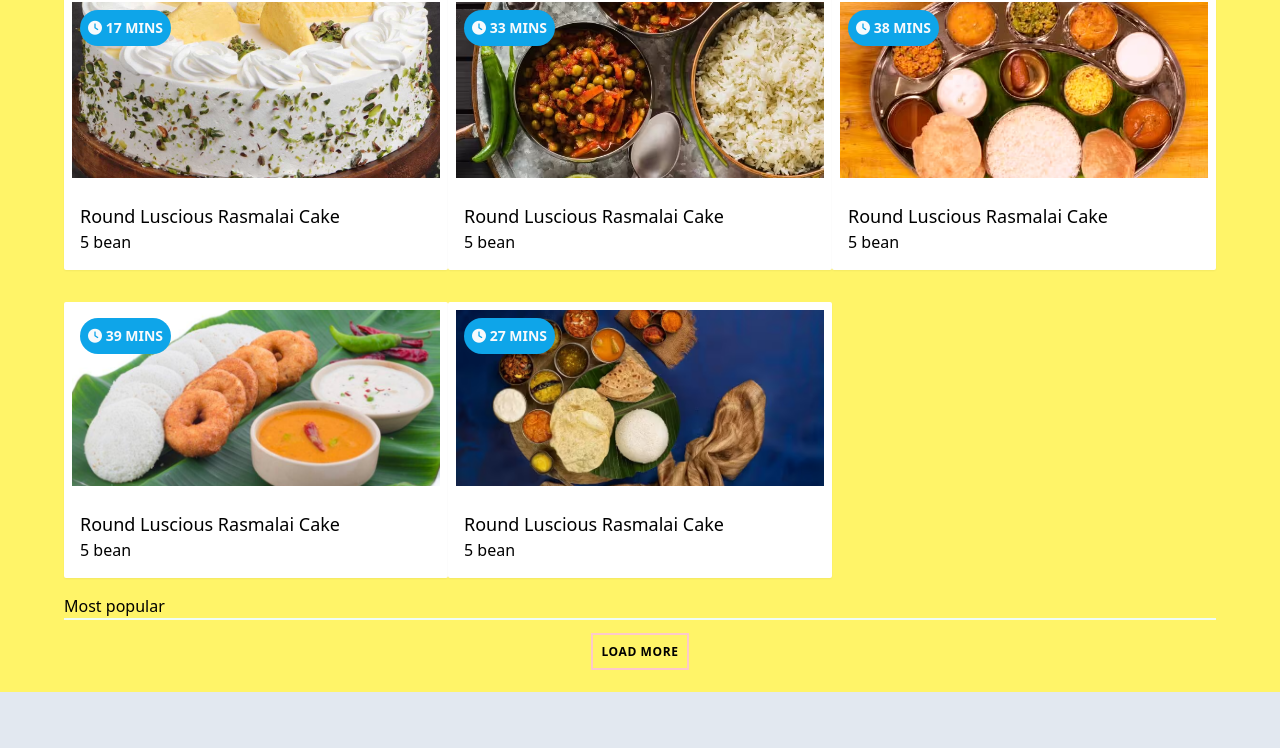
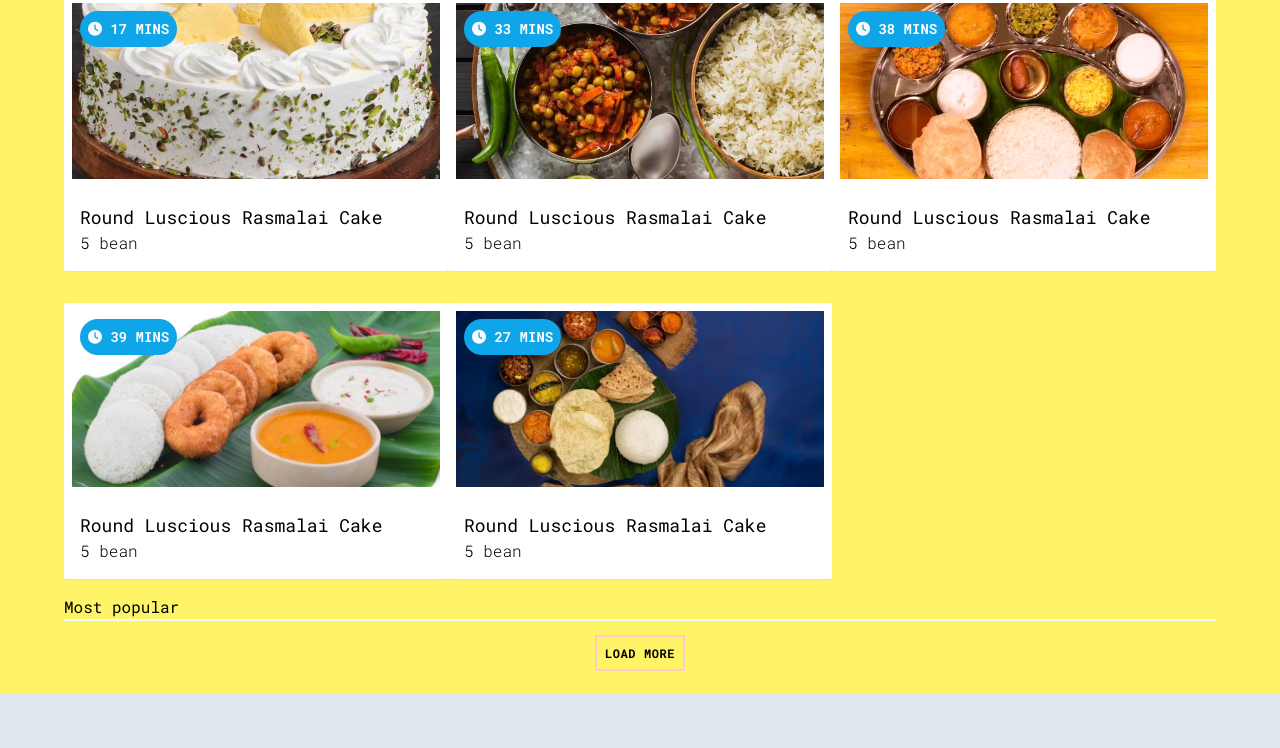
Before and after one commit to arunkumar201/Responsive_UI_Tailwindcss, a plain HTML site: page index.html in a window 1280 px wide. Shown: the part 1557-2305 px from the top of the page. Drawn offline with Linux system fonts and the light colour scheme.

Commit message:
Update index.html

```diff
--- a/index.html
+++ b/index.html
@@ -3,6 +3,9 @@
 
   <head>
     <meta charset="UTF-8" />
+       <style>
+@import url('https://fonts.googleapis.com/css2?family=Josefin+Slab:ital,wght@0,300;0,400;0,700;1,300;1,400;1,600;1,700&family=Roboto+Mono:ital,wght@0,100;0,200;0,300;0,400;0,500;0,600;0,700;1,100;1,200;1,300;1,400;1,500;1,600;1,700&family=Roboto:ital,wght@0,300;0,400;0,500;0,700;0,900;1,100;1,300;1,400;1,500;1,700&display=swap');
+</style>
   <link rel="shortcut icon" href="/PATH_TO_STATIC_FAVICON/favicon.ico" type="image/x-icon">
 <link rel="icon" href="./img/afavicon.ico" type="image/x-icon">
     <link rel="stylesheet" href="https://cdnjs.cloudflare.com/ajax/libs/font-awesome/6.1.1/css/all.min.css" integrity="sha512-KfkfwYDsLkIlwQp6LFnl8zNdLGxu9YAA1QvwINks4PhcElQSvqcyVLLD9aMhXd13uQjoXtEKNosOWaZqXgel0g==" crossorigin="anonymous" referrerpolicy="no-referrer" />
@@ -13,7 +16,10 @@
     <title>Apna Food</title>
   </head>
 
-  <body class="bg-slate-200">
+
+  <body class="bg-slate-200" style="font-family: 'Josefin Slab', serif;
+font-family: 'Roboto', sans-serif;
+font-family: 'Roboto Mono', monospace;">
     <div class="grid md:grid-cols-3 ml-0">
       <div class="mx-2 md:col-span-1 md:flex md:justify-end flex-row-reverse">
         <nav class="text-right ">
```
